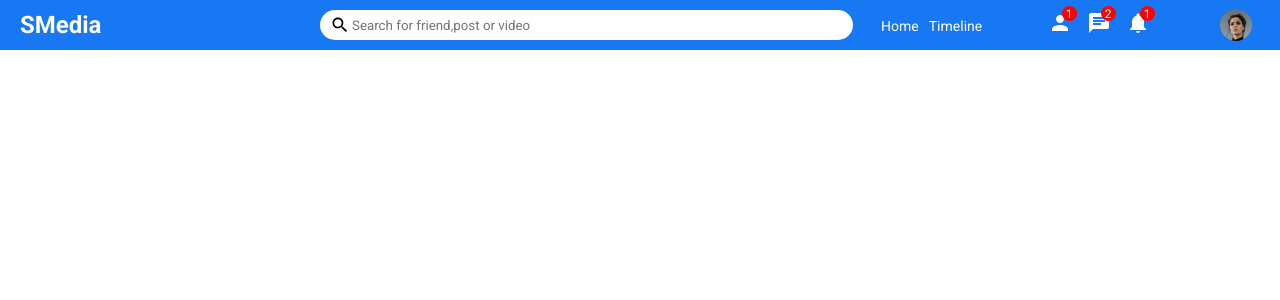
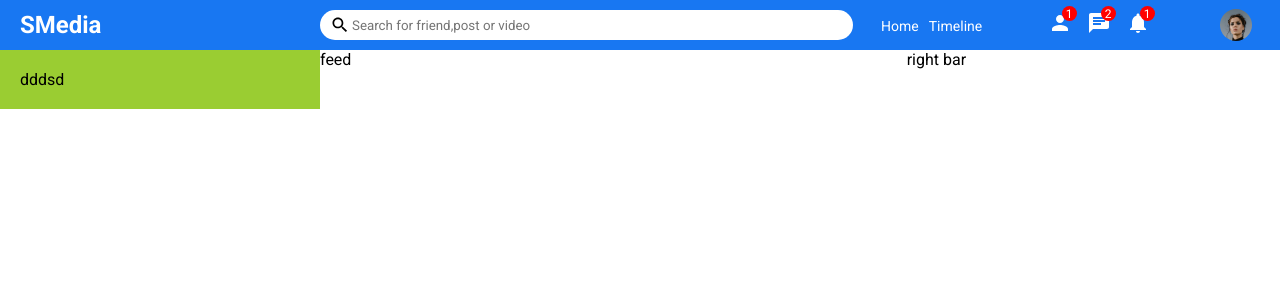
Before and after one commit to dzhaniivanov/social-media-app, a React (Create React App) app in the folder client/: page / in a window 1280 px wide. Shown: the top 300 px of the page. Built offline with nearby package versions, Linux system fonts and the light colour scheme.

Commit message:
working on home layout

```diff
--- /dev/null
+++ b/client/src/components/Feed/Feed.js
@@ -0,0 +1,10 @@
+import "./feed.css";
+const Feed = () => {
+    return (
+        <div className="feed">
+            feed
+        </div>
+    )
+}
+
+export default Feed
--- /dev/null
+++ b/client/src/components/Feed/feed.css
@@ -0,0 +1,3 @@
+.feed{
+    flex:5.5;
+}
--- /dev/null
+++ b/client/src/components/Rightbar/Rightbar.js
@@ -0,0 +1,10 @@
+import "./rightbar.css";
+const Rightbar = () => {
+    return (
+        <div className="rightbar">
+            right bar
+        </div>
+    )
+}
+
+export default Rightbar
--- /dev/null
+++ b/client/src/components/Rightbar/rightbar.css
@@ -0,0 +1,3 @@
+.rightbar {
+  flex: 3.5;
+}
--- /dev/null
+++ b/client/src/components/Sidebar/Sidebar.js
@@ -0,0 +1,12 @@
+import "./sidebar.css";
+const Sidebar = () => {
+    return (
+        <div className="sidebar">
+            <div className="sidebarWrapper">
+                dddsd
+            </div>
+        </div>
+    )
+}
+
+export default Sidebar
--- /dev/null
+++ b/client/src/components/Sidebar/sidebar.css
@@ -0,0 +1,8 @@
+.sidebar {
+    flex:3;
+    height: calc(100vh-50px);
+}
+.sidebarWrapper{
+    padding:20px;
+    background-color: yellowgreen;
+}
--- a/client/src/pages/Home/Home.js
+++ b/client/src/pages/Home/Home.js
@@ -1,8 +1,20 @@
+import "./home.css";
 import Topbar from "../../components/Topbar/Topbar";
+import Sidebar from "../../components/Sidebar/Sidebar";
+import Feed from "../../components/Feed/Feed";
+import Rightbar from "../../components/Rightbar/Rightbar";
+
 
 const Home = () => {
     return (
-       <Topbar/>
+        <>
+            <Topbar />
+            <div className="homeContainer">
+                <Sidebar />
+                <Feed />
+                <Rightbar />
+            </div>
+        </>
     )
 }
 
--- a/client/src/pages/Home/home.css
+++ b/client/src/pages/Home/home.css
@@ -0,0 +1,4 @@
+.homeContainer{
+    display: flex;
+    width: 100%;
+}
```
